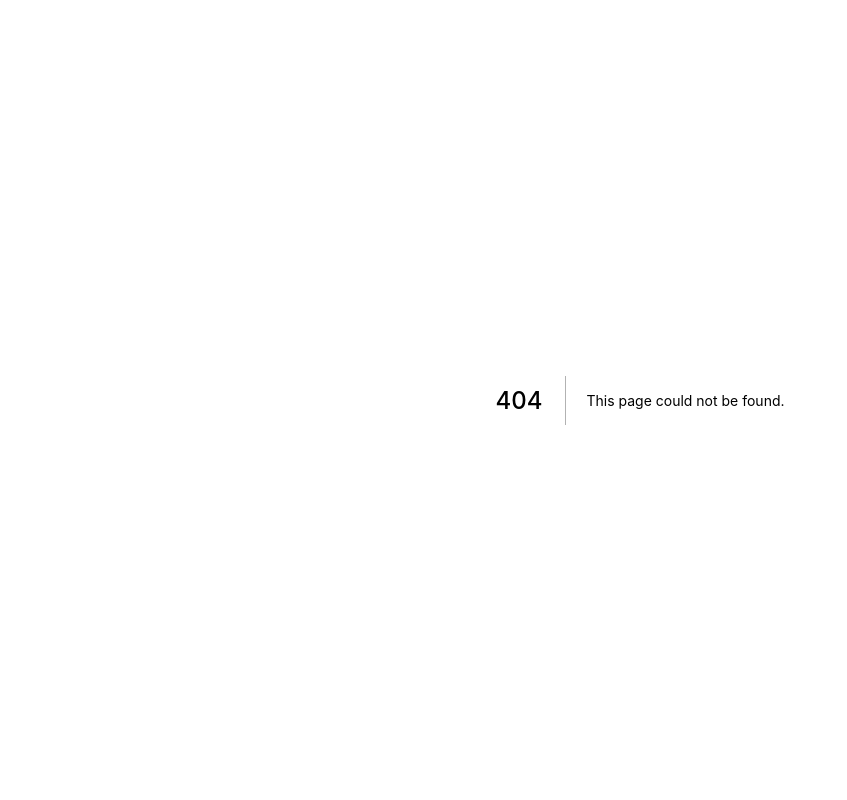
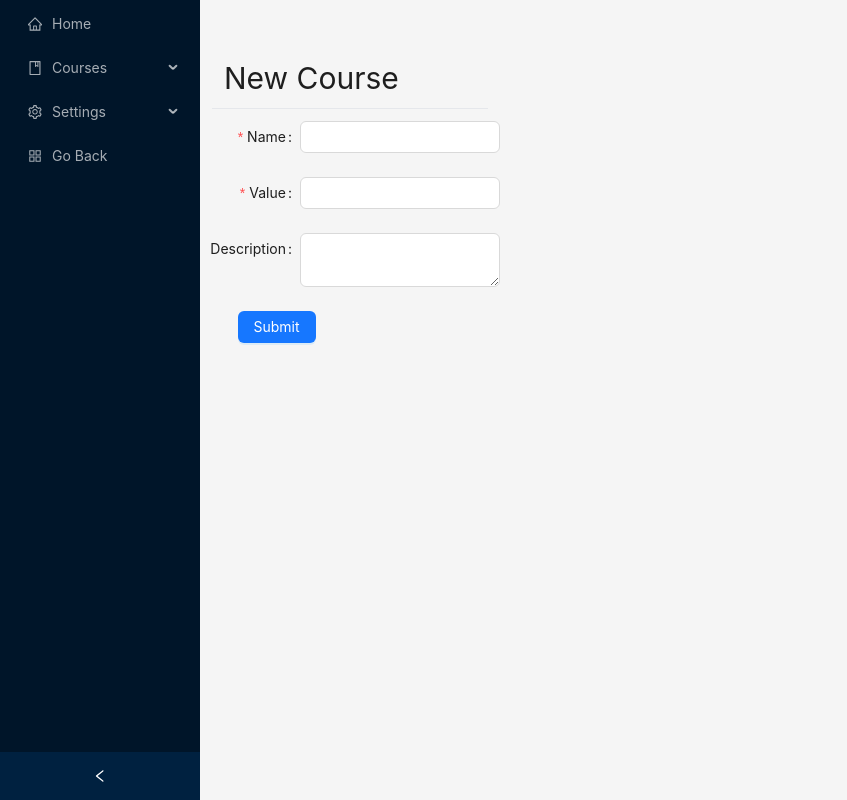
Before and after one commit to HexaTable/LearningChain, a Next.js app: page /dashboard/courses/new in a window 1280 px wide. Before the commit this address had no page. Shown: the whole page, without its empty margins (0-847 px from the left). Built offline with nearby package versions, Linux system fonts and the light colour scheme.

Commit message:
add: new course page

```diff
--- /dev/null
+++ b/components/Sidebar/Sidebar.tsx
@@ -0,0 +1,38 @@
+import {
+    AppstoreOutlined,
+    HomeOutlined,
+    SettingOutlined,
+    BookOutlined
+} from '@ant-design/icons';
+import { Menu, Layout } from 'antd';
+import Link from 'next/link';
+import React, { useState } from 'react';
+const { Sider } = Layout;
+const { SubMenu, Item } = Menu;
+
+function Sidebar() {
+    const [collapsed, setCollapsed] = useState(false);
+
+    return (
+        <Sider collapsible collapsed={collapsed} onCollapse={value => setCollapsed(value)}>
+            <div className="logo" />
+            <Menu theme="dark" defaultSelectedKeys={['1']} mode="inline">
+                <Item icon={<HomeOutlined />}><Link href="/dashboard">Home</Link></Item>
+                <SubMenu icon={<BookOutlined />} title="Courses">
+                    <Item key="/courses">List Courses</Item>
+                    <Item key="/courses/new"> <Link href="/dashboard/courses/new">New Course</Link></Item>
+                </SubMenu>
+                <SubMenu icon={<SettingOutlined />} title="Settings">
+                    <Item key="/profile">Profile</Item>
+                    <Item key="/profile/edit">Edit Profile</Item>
+                    <Item key="/config">Configuration</Item>
+                </SubMenu>
+                <Item icon={<AppstoreOutlined />}> <Link href="/"> Go Back</Link></Item>
+            </Menu>
+        </Sider>
+
+
+    )
+}
+
+export default Sidebar;
--- a/pages/dashboard.tsx
+++ b/pages/dashboard.tsx
@@ -1,41 +1,14 @@
-import {
-  AppstoreOutlined,
-  HomeOutlined,
-  SettingOutlined,
-  BookOutlined
-} from '@ant-design/icons';
-import type { MenuProps } from 'antd';
-import { Breadcrumb, Layout, Menu } from 'antd';
-import React, { useState } from 'react';
-import Link from 'next/link';
+import { Layout } from 'antd';
+import React from 'react';
+import Sidebar from '../components/Sidebar/Sidebar';
 
-const { SubMenu, Item } = Menu;
-const { Sider } = Layout;
 
 
 const Dashboard: React.FC = () => {
-  const [collapsed, setCollapsed] = useState(false);
 
   return (
     <Layout style={{ minHeight: '100vh' }}>
-      <Layout className="site-layout">
-        <Sider collapsible collapsed={collapsed} onCollapse={value => setCollapsed(value)}>
-          <div className="logo" />
-          <Menu theme="dark" defaultSelectedKeys={['1']} mode="inline">
-            <Item icon={<HomeOutlined />}><Link href="/dashboard">Home</Link></Item>
-            <SubMenu icon={<BookOutlined />} title="Courses">
-              <Item key="/courses">List Courses</Item>
-              <Item key="/courses/new">Create Course</Item>
-            </SubMenu>
-            <SubMenu icon={<SettingOutlined />} title="Settings">
-              <Item key="/profile">Profile</Item>
-              <Item key="/profile/edit">Edit Profile</Item>
-              <Item key="/config">Configuration</Item>
-            </SubMenu>
-            <Item icon={<AppstoreOutlined />}> <Link href="/"> Go Back</Link></Item>
-          </Menu>
-        </Sider>
-      </Layout>
+      <Sidebar />
     </Layout>
   );
 };
--- /dev/null
+++ b/pages/dashboard/courses/new.tsx
@@ -0,0 +1,67 @@
+import { Button, Form, Input, InputNumber } from 'antd';
+import Sidebar from '../../../components/Sidebar/Sidebar';
+import { Layout } from 'antd';
+import React, { useState } from 'react';
+
+
+
+
+function New() {
+
+    const layout = {
+        labelCol: { span: 8 },
+        wrapperCol: { span: 16 },
+    };
+
+    /* eslint-disable no-template-curly-in-string */
+    const validateMessages = {
+        required: '${label} is required!',
+        types: {
+            email: '${label} is not a valid email!',
+            number: '${label} is not a valid number!',
+        },
+        number: {
+            range: '${label} must be between ${min} and ${max}',
+        },
+    };
+    /* eslint-enable no-template-curly-in-string */
+
+    const onFinish = (values: any) => {
+        console.log(values);
+    };
+
+    return (
+        <Layout style={{ minHeight: '100vh' }}>
+            <Sidebar />
+            <Form
+                {...layout}
+                name="nest-messages"
+                className='mt-8 py-4'
+                onFinish={onFinish}
+                style={{ maxWidth: 300, maxHeight: 600 }}
+                validateMessages={validateMessages}
+            >
+                <h1 className='text-extrabold text-3xl my-3 mx-6'>New Course</h1>
+                <hr className='my-3 mx-3' />
+                <Form.Item name={['user', 'name']} label="Name" rules={[{ required: true }]}>
+                    <Input />
+                </Form.Item>
+                <Form.Item name={['user', 'value']} label="Value" rules={[{ required: true }]}>
+                    <Input />
+                </Form.Item>
+                <Form.Item name={['user', 'introduction']} label="Description">
+                    <Input.TextArea />
+                </Form.Item>
+                <Form.Item wrapperCol={{ ...layout.wrapperCol, offset: 3 }}>
+                    <Button type="primary" htmlType="submit">
+                        Submit
+                    </Button>
+                </Form.Item>
+
+            </Form>
+        </Layout>
+    )
+
+};
+
+export default New;
```
